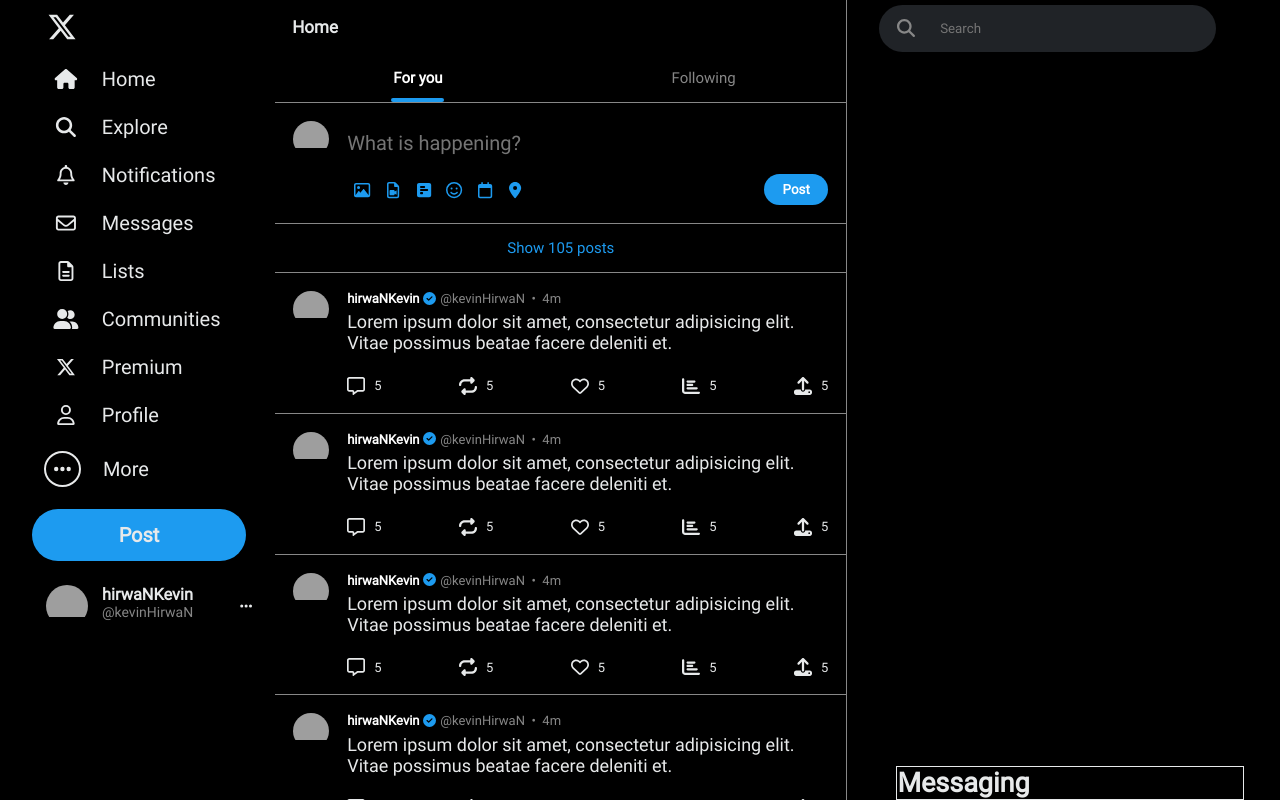
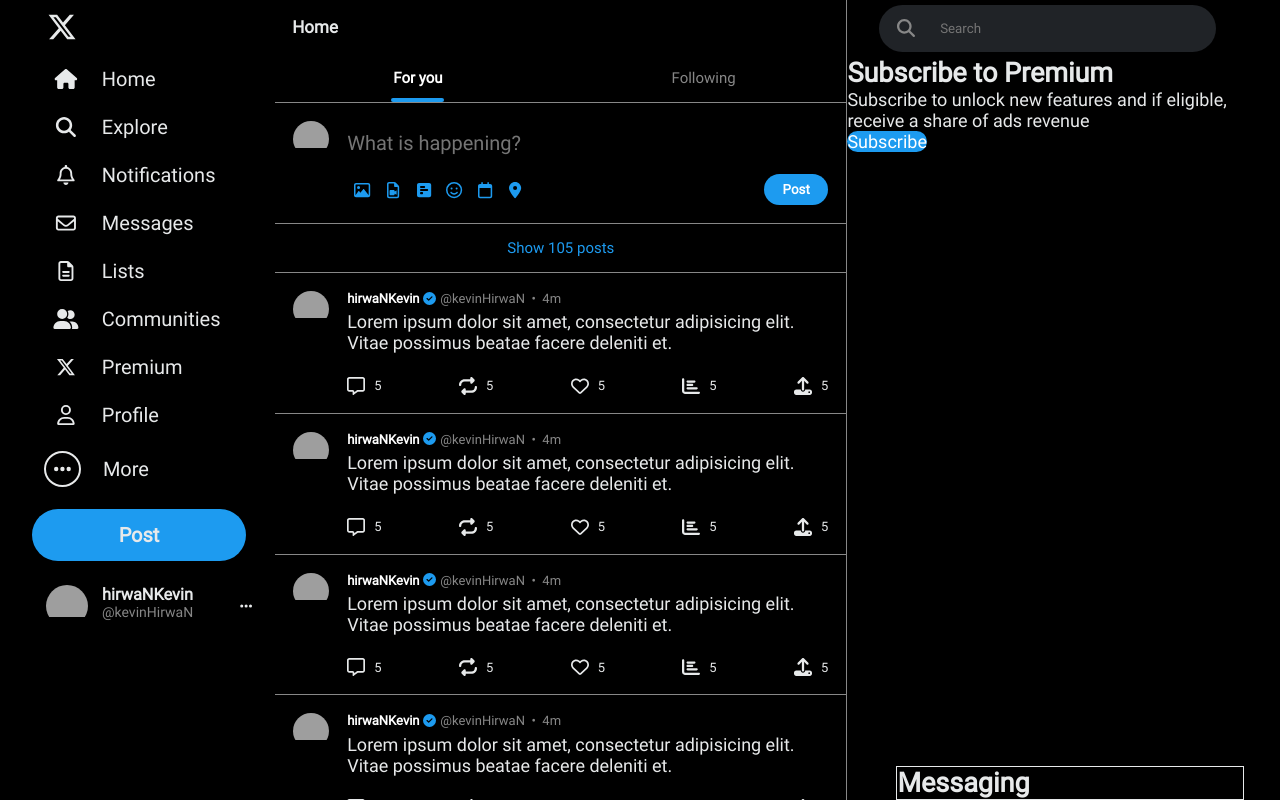
Before and after one commit to hirwaNkevin/twitter-clone-react, a React (Vite) app: page / in a window 1280 px wide. Shown: the top 800 px of the page. Built offline with nearby package versions, Linux system fonts and the light colour scheme; grey boxes are pictures that could not be loaded.

Commit message:
add subscribe-premium div

```diff
--- a/src/components/SideBarTrendsComponent.tsx
+++ b/src/components/SideBarTrendsComponent.tsx
@@ -5,6 +5,18 @@
   return (
     <>
       <Search />
+      <div id="aside-comps">
+        <div id="subscribe-premium">
+          <h2>Subscribe to Premium</h2>
+          <p>
+            Subscribe to unlock new features and if eligible, receive a share of
+            ads revenue
+          </p>
+          <a href="#" className="btn">
+            Subscribe
+          </a>
+        </div>
+      </div>
     </>
   );
 };
```
